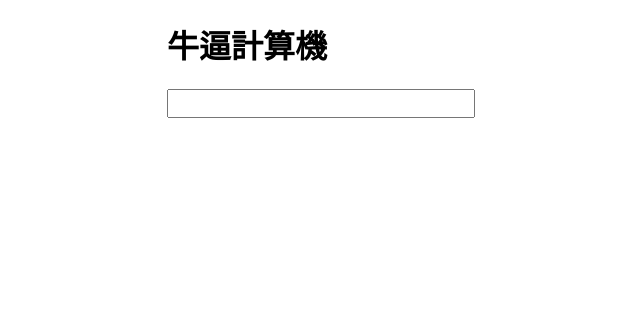
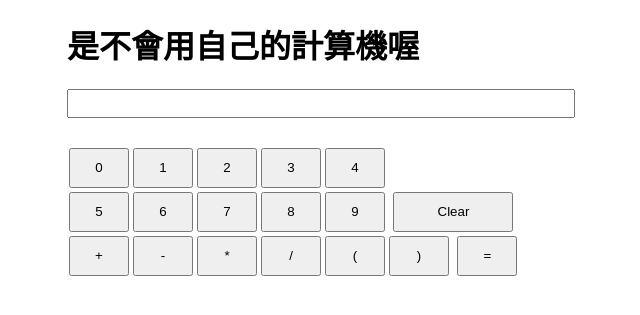
Before and after one commit to jeffery9316-boop/ME2025homework, a Python web app: template HW4_JavaScript1/templates/112303590_js_2.html in a window 1280 px wide. Shown: the top 315 px of the page, without its empty margins (323-963 px from the left). Run offline with Jinja, Linux system fonts and the light colour scheme; the template is opened without the code that fills it, so the values that code supplies are empty.

Commit message:
計算機加入數字按鈕、符號按鈕、增加計算功能、完成作業

```diff
--- a/HW4_JavaScript1/static/112303590_js_2.js
+++ b/HW4_JavaScript1/static/112303590_js_2.js
@@ -1,8 +1,8 @@
 // === 1. 外層容器 ===
-document.write("<div style='max-width:300px;margin:20px auto;font-family:Arial;'>");
+document.write("<div style='max-width:500px;margin:20px auto;font-family:Arial;'>");
 
 // 標題
-document.write("<h1>牛逼計算機</h1>");
+document.write("<h1>是不會用自己的計算機喔</h1>");
 
 // 螢幕輸入框
 document.write("<input type='text' id='screen' style='width:100%;font-size:20px;margin-bottom:10px;'><br>");
@@ -28,3 +28,49 @@ function evaluateScreen(){
         alert("算式錯誤!"); // 如果算式格式錯誤，顯示提示訊息
     }
 }
+
+// 建立一個陣列 [0,1,2,3,4,5,6,7,8,9]
+let nums = [0,1,2,3,4,5,6,7,8,9];
+
+// 用 for 迴圈把 0–9 的按鈕依序寫出來
+for (let i=0; i<nums.length; i++){
+    if (i % 5 === 0) document.write("<br>");    // 每 3 個數字換行（i=0,3,6 時會先寫一個 <br>）
+
+    //建立數字按鈕
+    document.write(
+    "<button onclick='appendToScreen(" + nums[i] + ")' style='width:60px;height:40px;margin:2px;'>"
+    + nums[i] + "</button>"
+  );
+}
+
+// onclick 呼叫 clearScreen()，清空輸入框
+document.write(`
+    <button onclick='clearScreen()' style='width:120px;height:40px;margin:2px;'>
+    Clear
+    </button>
+    <br>
+    `);
+
+// 建立一個運算子陣列，加、減、乘、除、左括號、右括號
+let ops = ["+","-","*","/","(",")"];
+
+// 用 for 迴圈把運算子按鈕依序寫出來
+for (let i=0; i<ops.length; i++){
+  // 每個按鈕的 onclick：呼叫 appendToScreen("符號")
+  // 注意：字串要加跳脫字元 \" 才能正確顯示
+  document.write(
+    "<button onclick='appendToScreen(\"" + ops[i] + "\")' style='width:60px;height:40px;margin:2px;'>"
+    + ops[i] + "</button>"
+  );
+}
+
+// 等號按鈕
+document.write(`
+    <button onclick='evaluateScreen()' style='width:60px;height:40px;margin:2px;'>
+    =
+    </button>
+    `);
+
+
+// === 5. 收尾關閉容器 ===
+document.write("</div>");
--- a/HW4_JavaScript1/templates/112303590_js_2.html
+++ b/HW4_JavaScript1/templates/112303590_js_2.html
@@ -6,5 +6,6 @@
         <script src="../static/112303590_js_2.js"></script>
     <body>
         <!--使⽤document.write，所以body裡面不能放東西-->
+
     </body>
 </html>
```
